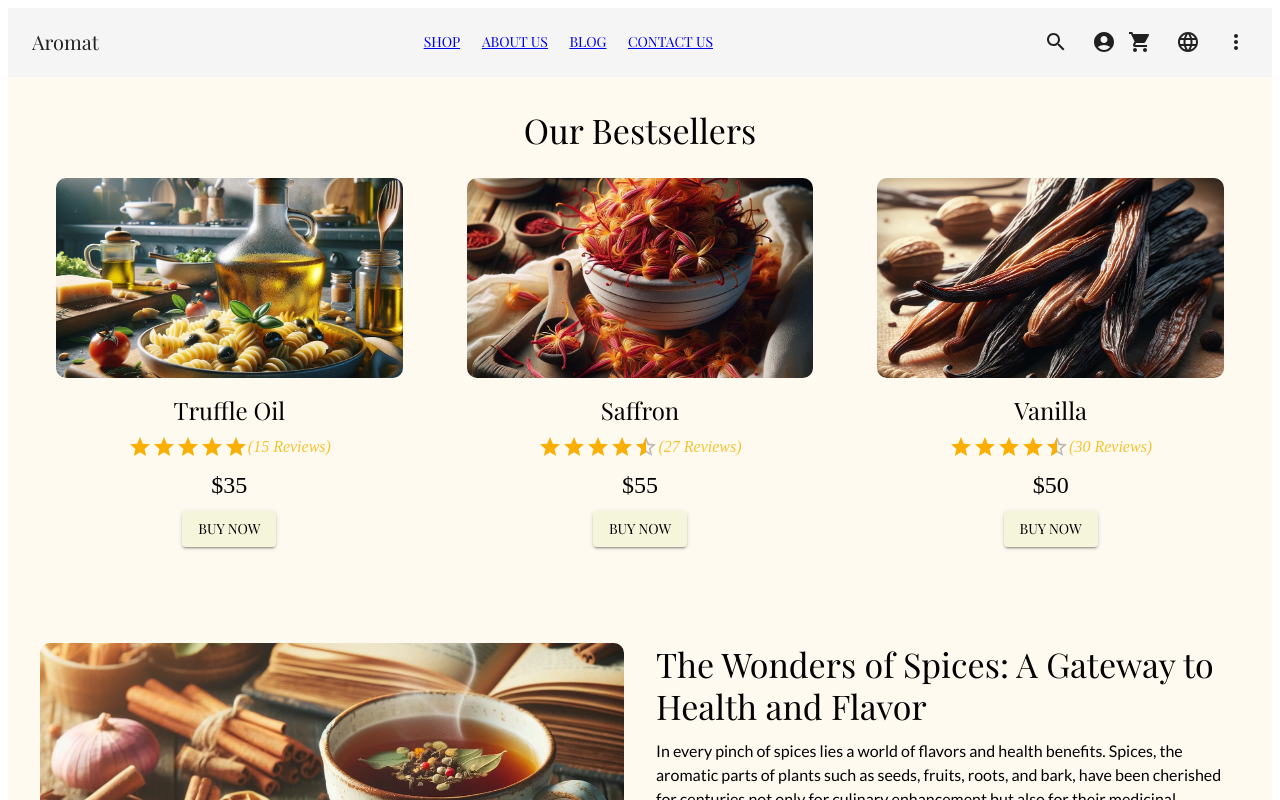
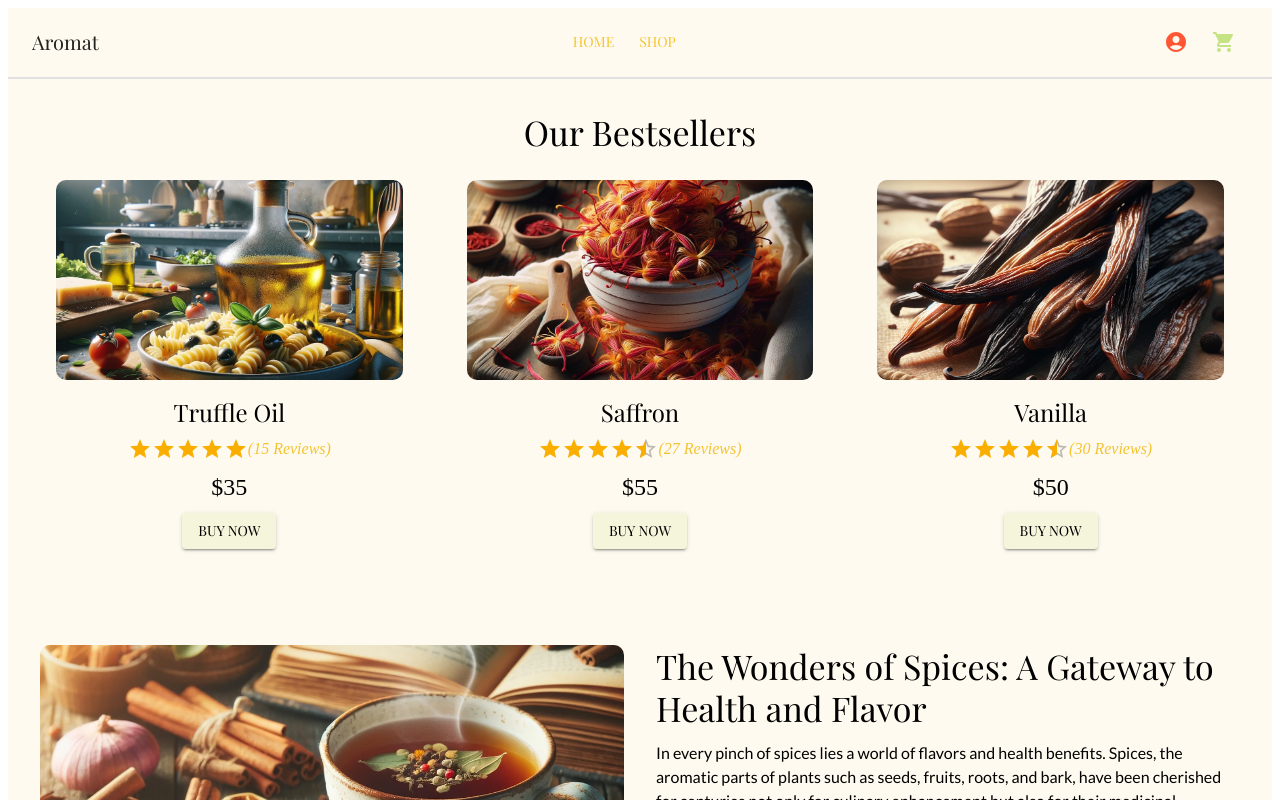
Before and after one commit to IchaiWiz/Aromat, a React (Create React App) app: page / in a window 1280 px wide. Shown: the top 800 px of the page. Built offline with nearby package versions, Linux system fonts and the light colour scheme.

Commit message:
Pret pour initialisation de la db

```diff
--- a/src/App.js
+++ b/src/App.js
@@ -1,4 +1,4 @@
-import React from 'react';
+import React, {useState} from 'react';
 import { ThemeProvider } from '@mui/material/styles';
 import { BrowserRouter as Router, Route, Routes } from 'react-router-dom';
 import theme from './theme';
@@ -7,13 +7,20 @@ import HomePage from './HomeComponents/HomePage';
 import Footer from './Components/Footer/Footer';
 import ProductPage from '../src/ProductPageComponents/ProductPage'; // Supposons que vous ayez ce fichier
 import ShopPage from '../src/ShopComponents/ShopPage'; // Supposons que vous ayez ce fichier
+import Cart from './Components/Cart/Cart';
 
 function App() {
+  const [isCartOpen, setIsCartOpen] = useState(false);
+
+  const toggleCart = () => {
+    setIsCartOpen(!isCartOpen);
+  };
   return (
     <ThemeProvider theme={theme}>
       <Router>
-        <div className="App">
-          <Header />
+      <div className="App">
+      <Header openCart={toggleCart} />
+      <Cart isOpen={isCartOpen} toggleCart={toggleCart} />
           <Routes>
             <Route path="/" element={<HomePage />} />
             <Route path="/product/:id" element={<ProductPage />} />
--- /dev/null
+++ b/src/Components/Cart/Cart.js
@@ -0,0 +1,80 @@
+import React from 'react';
+import { Drawer, Box, Typography, List, ListItem, ListItemText, IconButton, Button, Divider } from '@mui/material';
+import CloseIcon from '@mui/icons-material/Close';
+import RemoveShoppingCartIcon from '@mui/icons-material/RemoveShoppingCart'; // Icône pour retirer un article
+
+const Cart = ({ isOpen, toggleCart }) => {
+  // Supposons que cartItems soit un tableau d'objets avec { id, name, image, price, quantity }
+const cartItems = [
+    {
+        id: 1,
+        name: "Truffle Oil",
+        image: "../images/TruffeOil1.png",
+        price: "$35",
+        quantity: 2
+    },
+    {
+        id: 2,
+        name: "Saffron",
+        image: "../images/Saffran1.png",
+        price: 15,
+        quantity: 1
+    },
+    {
+        id: 3,
+        name: "Vanilla",
+        image: "../images/Vanille1.png",
+        price: 20,
+        quantity: 3
+    }
+];
+
+  const getTotalPrice = () => {
+    return cartItems.reduce((total, item) => total + item.price * item.quantity, 0);
+  };
+
+  return (
+    <Drawer anchor="right" open={isOpen} onClose={() => toggleCart(false)}>
+      <Box sx={{ width: 360, p: 2 }} role="presentation">
+        <Box display="flex" justifyContent="space-between" alignItems="center" p={1}>
+          <Typography variant="h6">Votre panier</Typography>
+          <IconButton onClick={() => toggleCart(false)}>
+            <CloseIcon />
+          </IconButton>
+        </Box>
+        <Divider />
+        <List>
+          {cartItems.map((item, index) => (
+            <ListItem key={index}>
+              <Box display="flex" alignItems="center" width="100%">
+                <Box width="25%" p={1}>
+                  <img src={item.image} alt={item.name} style={{ width: '100%' }} />
+                </Box>
+                <Box width="50%" p={1}>
+                  <ListItemText primary={item.name} secondary={`Quantité: ${item.quantity}`} />
+                  <Typography variant="body2">{`Prix: ${item.price} €`}</Typography>
+                </Box>
+                <Box width="25%" display="flex" justifyContent="flex-end">
+                  <IconButton onClick={() => {/* fonction pour retirer l'article */}}>
+                    <RemoveShoppingCartIcon />
+                  </IconButton>
+                </Box>
+              </Box>
+            </ListItem>
+          ))}
+        </List>
+        <Box p={2}>
+          <Typography variant="subtitle1" gutterBottom>Total: {getTotalPrice()} €</Typography>
+          <Button variant="contained" fullWidth sx={{ mb: 1 }}>
+            PASSER À LA CAISSE
+          </Button>
+          <Button variant="outlined" fullWidth>
+            CONTINUER VOS ACHATS
+          </Button>
+        </Box>
+      </Box>
+    </Drawer>
+  );
+};
+
+export default Cart;
--- a/src/Components/Footer/Footer.js
+++ b/src/Components/Footer/Footer.js
@@ -29,7 +29,7 @@ const Footer = () => {
           </Grid>
           {renderLinksColumn('NAVIGATION', ['Catalog', 'About us'])}
           {renderLinksColumn('CONNECT', ['FAQs', 'Shipping & Returns'])}
-          {renderLinksColumn('LEGAL', ['Privacy', 'Terms & Conditions'])}
+          {renderLinksColumn('LEGAL', ['Privacy'])}
           <Grid item xs={12} sm={4} md={2}>
             <Typography variant="subtitle1" gutterBottom>
               FOLLOW US
--- a/src/Components/Header/Header.js
+++ b/src/Components/Header/Header.js
@@ -1,17 +1,27 @@
 import React from 'react';
-import { AppBar, Toolbar, Typography, Button, IconButton, Menu, MenuItem, Box } from '@mui/material';
+import { AppBar, Toolbar, Typography, Button, IconButton, Menu, MenuItem, Box, ListItemIcon } from '@mui/material';
 import AccountCircle from '@mui/icons-material/AccountCircle';
 import ShoppingCart from '@mui/icons-material/ShoppingCart';
-import SearchIcon from '@mui/icons-material/Search';
-import LanguageIcon from '@mui/icons-material/Language';
 import MoreIcon from '@mui/icons-material/MoreVert';
+import ProfileIcon from '@mui/icons-material/Person'; // Exemple d'icône
+import SettingsIcon from '@mui/icons-material/Settings'; // Exemple d'icône
+import LogoutIcon from '@mui/icons-material/Logout'; // Exemple d'icône
+import Divider from '@mui/material/Divider';
 import { Link } from 'react-router-dom';
+import theme from '../../theme';
 import './Header.style.css';
 
-const pages = ['SHOP', 'ABOUT US', 'BLOG', 'CONTACT US'];
-const settings = ['PROFILE', 'ACCOUNT', 'DASHBOARD', 'LOGOUT'];
+const pages = ['HOME', 'SHOP'];
+const settings = [
+  { name: 'PROFILE', icon: <ProfileIcon /> },
+  { name: 'ACCOUNT', icon: <SettingsIcon /> },
+  { name: 'DASHBOARD', icon: <SettingsIcon /> },
+  { name: 'LOGOUT', icon: <LogoutIcon /> },
+];
 
-const Header = () => {
+
+
+const Header = ({openCart}) => {
   const [anchorEl, setAnchorEl] = React.useState(null);
   const [mobileMoreAnchorEl, setMobileMoreAnchorEl] = React.useState(null);
 
@@ -46,10 +56,22 @@ const Header = () => {
       transformOrigin={{ vertical: 'top', horizontal: 'right' }}
       open={isMobileMenuOpen}
       onClose={handleMobileMenuClose}
+      PaperProps={{
+        style: {
+          backgroundColor: theme.palette.background.paper,
+        },
+      }}
     >
       {pages.map((page) => (
         <MenuItem key={page} onClick={handleMenuClose}>
           <Typography textAlign="center">{page}</Typography>
+        </MenuItem>
+      ))}
+      <Divider />
+      {settings.map((setting) => (
+        <MenuItem key={setting.name} onClick={handleMenuClose}>
+          <ListItemIcon>{setting.icon}</ListItemIcon>
+          <Typography variant="inherit">{setting.name}</Typography>
         </MenuItem>
       ))}
     </Menu>
@@ -65,44 +87,48 @@ const Header = () => {
       transformOrigin={{ vertical: 'top', horizontal: 'right' }}
       open={isMenuOpen}
       onClose={handleMenuClose}
+      PaperProps={{
+        style: {
+          backgroundColor: theme.palette.background.paper, // Utiliser la couleur du papier de votre thème
+        },
+      }}
     >
       {settings.map((setting) => (
-        <MenuItem key={setting} onClick={handleMenuClose}>{setting}</MenuItem>
+        <MenuItem key={setting.name} onClick={handleMenuClose}>
+          <ListItemIcon>{setting.icon}</ListItemIcon>
+          <Typography variant="inherit">{setting.name}</Typography>
+        </MenuItem>
       ))}
     </Menu>
   );
 
   return (
     <div className="header-root">
-      <AppBar position="static" color="default" elevation={0} className="appBar">
+      <AppBar position="static" color="default" elevation={0} className="appBar" sx={{ backgroundColor: theme.palette.background.default }}>
         <Toolbar>
-          <Typography variant="h6" noWrap className="logo">
+          <Typography variant="h6" noWrap className="logo" sx={{ flexGrow: 1, fontFamily: 'Playfair Display' }}>
             Aromat
           </Typography>
           <Box sx={{ flexGrow: 1, display: { xs: 'none', md: 'flex' } }}>
             {pages.map((page) => (
-              <Button key={page} sx={{ my: 2, color: 'black', display: 'block' }}>
-                <Link to={`/${page.toLowerCase().replace(/\s+/g, '')}`}>{page}</Link>
+              <Button key={page} sx={{ my: 2, color: theme.palette.primary.main, display: 'block' }}>
+                <Link to={page === 'HOME' ? '/' : `/${page.toLowerCase()}`} style={{ textDecoration: 'none', color: 'inherit' }}>
+                  {page}
+                </Link>
               </Button>
             ))}
           </Box>
-          <Box sx={{ flexGrow: 0 }}>
-            <IconButton size="large" aria-label="search" color="inherit">
-              <SearchIcon />
-            </IconButton>
-            <IconButton size="large" aria-label="display more actions" edge="end" color="inherit" onClick={handleProfileMenuOpen}>
+          <Box sx={{ display: { xs: 'none', md: 'flex' }, alignItems: 'center' }}>
+            <IconButton size="large" aria-label="account" onClick={handleProfileMenuOpen} sx={{ color: theme.palette.secondary.main }}>
               <AccountCircle />
             </IconButton>
-            <IconButton size="large" aria-label="show 4 new mails" color="inherit">
+            <IconButton onClick={openCart} size="large" aria-label="shopping cart" sx={{ color: theme.palette.warning.main }}>
               <ShoppingCart />
             </IconButton>
-            <IconButton size="large" aria-label="change language" color="inherit">
-              <LanguageIcon />
-            </IconButton>
-            <IconButton size="large" edge="end" color="inherit" onClick={handleMobileMenuOpen}>
-              <MoreIcon />
-            </IconButton>
           </Box>
+          <IconButton size="large" edge="end" color="inherit" onClick={handleMobileMenuOpen} sx={{ display: { xs: 'flex', md: 'none' } }}>
+            <MoreIcon />
+          </IconButton>
         </Toolbar>
       </AppBar>
       {renderMobileMenu}
--- a/src/Components/Header/Header.style.css
+++ b/src/Components/Header/Header.style.css
@@ -43,3 +43,7 @@
     display: inline-flex;
   }
 }
+
+.header-root .appBar {
+  border-bottom: 2px solid #E0E0E0; /* Ou une couleur de votre choix */
+}
```
